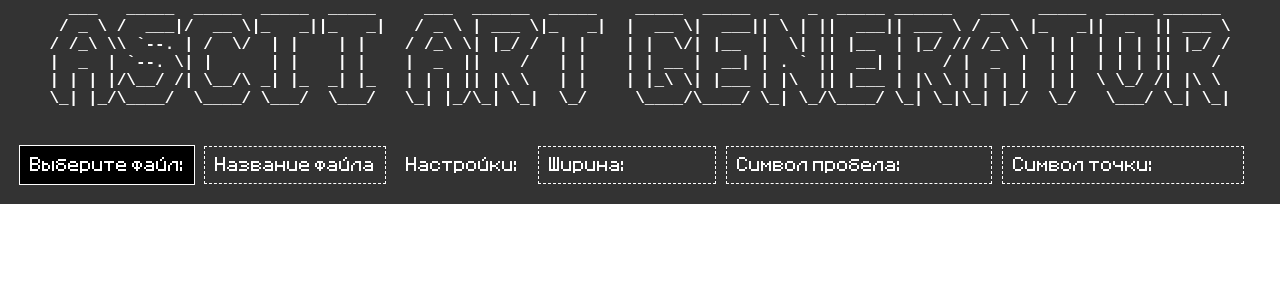
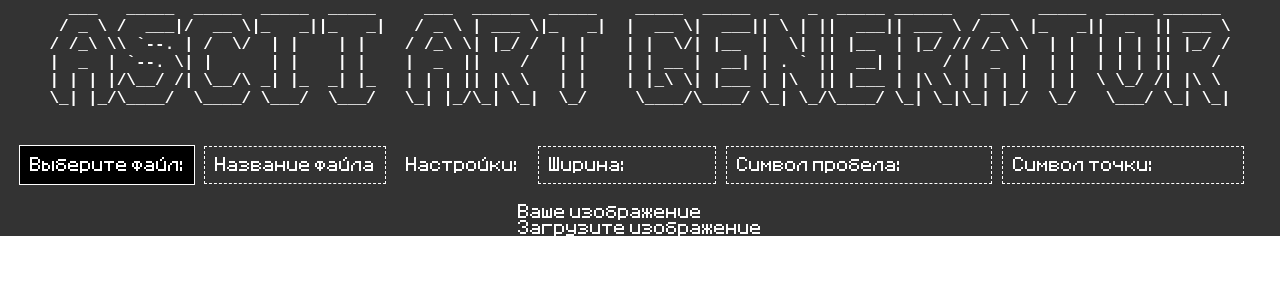
Before and after one commit to SadxDarkness/ascii-img-generator-vue3, a Vue app: page / in a window 1280 px wide. Shown: the top 300 px of the page. Built offline with nearby package versions, Linux system fonts and the light colour scheme.

Commit message:
отображение загруженных картинок

```diff
--- a/src/components/InputFile/index.vue
+++ b/src/components/InputFile/index.vue
@@ -27,9 +27,11 @@
 
 </template>
 <script setup>
+import { defineEmits } from 'vue'
 import setup from './script'
 
-const { fileInput, fileName, handleFileChange } = setup()
+const emit = defineEmits(['update'])
+const { fileInput, fileName, handleFileChange } = setup(emit)
 
 defineOptions({
     name: 'InputFile'
--- a/src/components/InputFile/script.js
+++ b/src/components/InputFile/script.js
@@ -1,25 +1,28 @@
 import { ref } from 'vue'
 
-export default () => {
+export default emit => {
+
     const fileInput = ref(null)
     const fileName = ref('')
 
+
+    // Функция для укорочения названия файла
+    const shortenFileName = (n) => n.replace(/^(.{10})(.+)(\..+)$/, (_, a, b, c) => a + '..' + c);
+
     const handleFileChange = () => {
-        // Функция для укорочения названия файла
-        const shortenFileName = (n) => n.replace(/^(.{5})(.+)(\..+)$/, (_, a, b, c) => a + '..' + c);
 
         const file = fileInput.value.files[0];
         if (file)
             fileName.value = shortenFileName(file.name);
-    };
 
 
+        const reader = new FileReader()
+        reader.onload = (e) => {
+            emit('update', e.target.result)
+        }
+        reader.readAsDataURL(file)
 
-
-
-
-
-
+    };
 
     return { fileInput, fileName, handleFileChange}
 }
--- a/src/components/ShowImage/index.vue
+++ b/src/components/ShowImage/index.vue
@@ -1,6 +1,21 @@
 <template>
+    <div class="wrap-show-image">
+        <div class="show-image">
+            <h1>Ваше изображение</h1>
+            <div class="image">
+                <img :src="imageSrc" v-if ="imageSrc" alt="userPhoto">
+                <p v-else>Загрузите изображение</p>
+            </div>
+        </div>
+    </div>
 </template>
 <script setup>
+defineProps({
+  imageSrc: {
+    type: String,
+    default: null
+  }
+})
 defineOptions({
     name: 'ShowImage'
 })
--- a/src/components/ShowImage/style.scss
+++ b/src/components/ShowImage/style.scss
@@ -0,0 +1,4 @@
+img {
+    height: 550px;
+    width: 550px;
+}
--- a/src/pages/index.vue
+++ b/src/pages/index.vue
@@ -5,12 +5,12 @@
     </section>
 
     <section class="input-n-settings">
-      <input-file></input-file>
+      <input-file @update="setImagePreview"></input-file>
       <configure-art></configure-art>
     </section>
 
-    <section>
-      <show-image></show-image>
+    <section class="show">
+      <show-image :image-src="image"></show-image>
       <show-art></show-art>
     </section>
 
@@ -21,6 +21,7 @@
   </main>
 </template>
 <script setup>
+import {ref} from 'vue'
 
 import BaseHeader from '@/components/BaseHeader'
 import GenerateArt from '@/components/GenerateArt'
@@ -29,8 +30,11 @@ import ShowArt from '@/components/ShowArt'
 import ShowImage from '@/components/ShowImage'
 import ConfigureArt from '@/components/ConfigureArt'
 
+defineOptions({ name: 'MainFile'})
 
-defineOptions({ name: 'MainFile'})
+const image = ref(null)
+
+const setImagePreview = (src) => image.value = src
 
 </script>
 
--- a/src/pages/style.scss
+++ b/src/pages/style.scss
@@ -6,4 +6,7 @@ main {
         display: flex;
         align-items: center;
     }
+    .show {
+        @include flexbox(center, center, wrap, row, 50px)
+    }
 }
```
